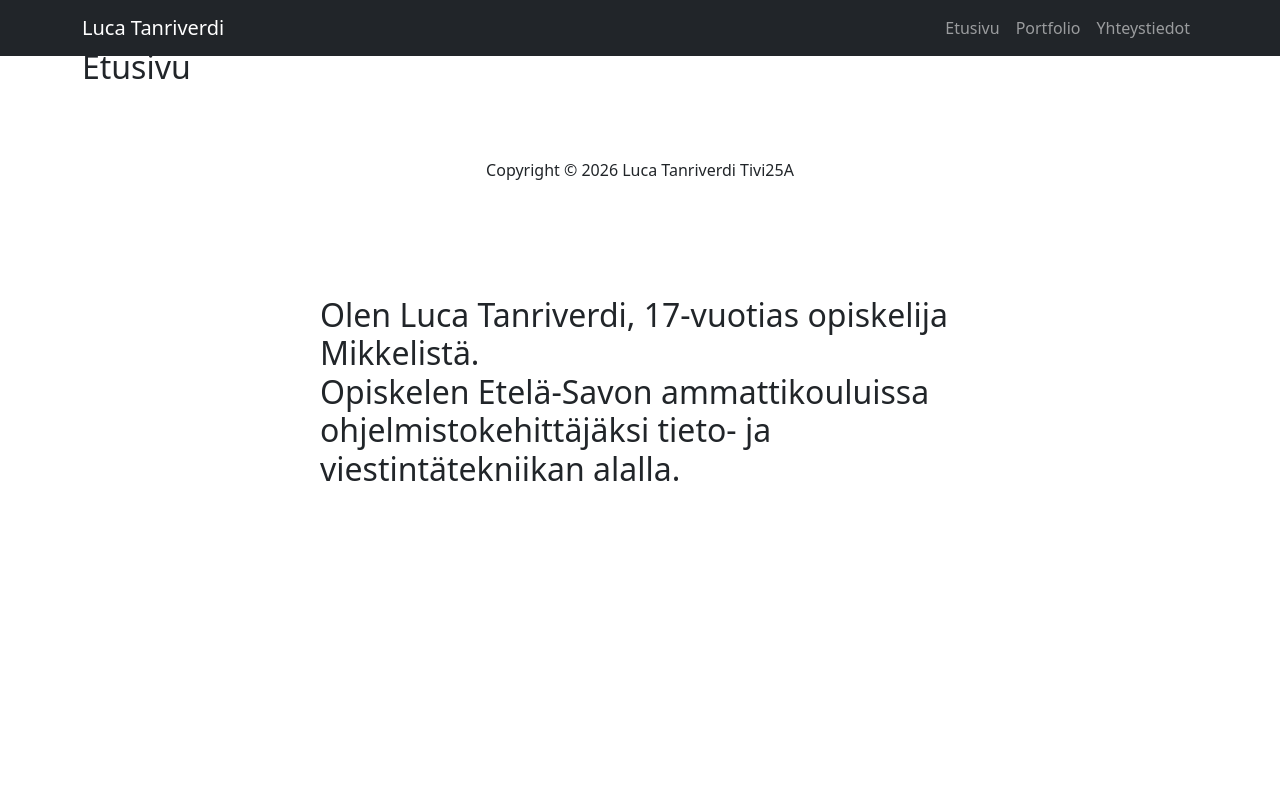
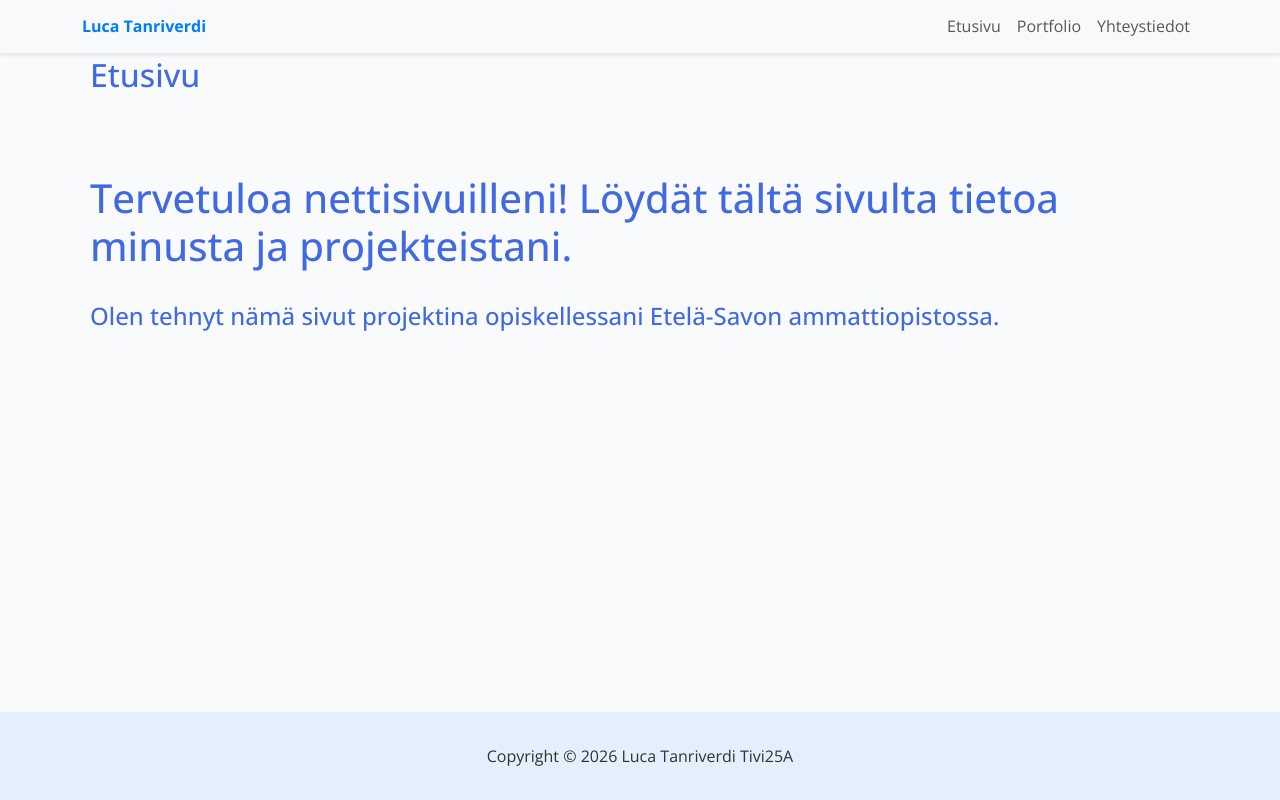
Before and after one commit to luca-tanriverdi/omat-responsiiviset-sivut, a plain HTML site: page index.html in a window 1280 px wide. Drawn offline with nearby package versions, Linux system fonts and the light colour scheme.

Commit message:
Muokattu css tyylejä ja lisätty kuvia.

```diff
--- a/css/style.css
+++ b/css/style.css
@@ -1,16 +1,58 @@
+@import url('https://fonts.googleapis.com/css2?family=Open+Sans:ital,wght@0,300..800;1,300..800&display=swap');
+
+body {
+    display: flex;
+    flex-direction: column;
+    font-family: 'Open Sans', sans-serif;
+    min-height: 100vh;
+    margin: 0;
+    color: royalblue;
+    background-color: #f8f9fab9;
+}
+
+main {
+    flex: 1;
+}
+
 h1 {
-    color: #007bff;
+color: #007bff;
+font-size: 2rem;
+margin-bottom: 1rem;
+}
+
+h2 {
     font-size: 2rem;
     margin-bottom: 1rem;
+    padding: 0.5rem;
 }
 
-.navbarScroll.navbarDark {
-    background-color: black;
+h3 {
+    font-size: 1.5rem;
+    margin-bottom: 1rem;
+    padding: 0.5rem;
+    text-align: left;
 }
 
-.otsikkoteksti {
-    position: absolute;
-    top: 50%;
-    left: 50%;
-    transform: translate(-50%, -50%);
+h2.otsikkoteksti {
+    font-size: 2.5rem;
+    text-align: left
 }
+.navbar {
+    background-color: #f8f9fa;
+    box-shadow: 0 2px 4px rgba(0, 0, 0, 0.1);
+    padding: 0.4rem
+}
+.navbar-brand {
+    font-size: 1.0rem;
+    color: #007bff;
+    font-weight: bold;
+}
+
+footer {
+    background-color: #e3effc;
+    padding: 1rem;
+    text-align: center;
+    margin-top: auto;
+    color: #333;
+    box-shadow: 0 2px 4px rgba(0, 0, 0, 0.1);
+}
--- a/index.html
+++ b/index.html
@@ -8,9 +8,9 @@
     <link rel="stylesheet" href="css/style.css">
 </head>
 <body>
-    <nav class="navbar navbar-expand-lg fixed-top navbarScroll navbar-dark bg-dark">
+    <nav class="navbar navbar-expand-lg fixed-top navbarScroll navbar-light bg-light">
         <div class="container">
-            <a class="navbar-brand" href="#">Luca Tanriverdi</a>
+            <a class="navbar-brand">Luca Tanriverdi</a>
             <button class="navbar-toggler" type="button" data-bs-toggle="collapse" data-bs-target="#navbarSupportedContent" aria-controls="navbarSupportedContent" aria-expanded="false" aria-label="Toggle navigation">
                 <span class="navbar-toggler-icon"></span>
             </button>
@@ -36,8 +36,12 @@
         </div>
     </section>
 
-        <h2 class="otsikkoteksti">Olen Luca Tanriverdi, 17-vuotias opiskelija Mikkelistä. <p>Opiskelen Etelä-Savon ammattikouluissa ohjelmistokehittäjäksi tieto- ja viestintätekniikan alalla.</p></h2>
-            </div>
+    <section id="hero" class="hero d-flex align-items-center">
+        <div class="container text-center">
+            <div class="row justify-content-center">
+        <div class="col-lg-12 col-md-12 col-sm-12 col-xs-12 hero_text">
+                <h2 class="otsikkoteksti">Tervetuloa nettisivuilleni! Löydät tältä sivulta tietoa minusta ja projekteistani.</h2>
+                <h3>Olen tehnyt nämä sivut projektina opiskellessani Etelä-Savon ammattiopistossa.</h3>
             </div>
         </div>
     </section>
@@ -49,5 +53,7 @@
           <center>Copyright &copy; 2026 Luca Tanriverdi Tivi25A</center>
         </p>
     </footer>
+    <script type="module" src="js/bootstrap.bundle.min.js"></script>
+
 </body>
 </html>
```
Also changed, not shown: kuvat/anonymous-6a97e7fe9576c.png (added), 1 other file.
